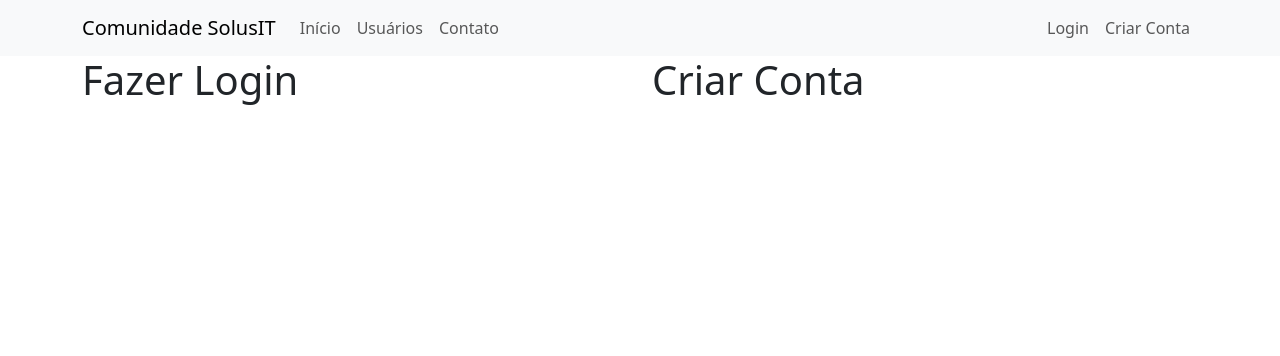
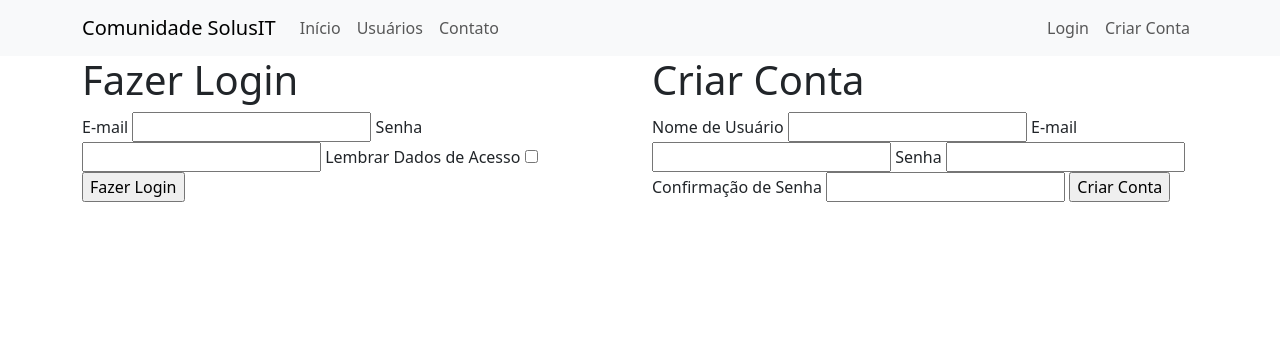
Before and after one commit to PQJonesBR/SiteComunidade, a Flask app: page /login in a window 1280 px wide. Shown: the top 356 px of the page. Run offline with Flask 3, Linux system fonts and the light colour scheme.

Commit message:
Commit para regularizar o repositório remoto

```diff
--- a/forms.py
+++ b/forms.py
@@ -1,16 +1,18 @@
 from flask_wtf import FlaskForm
-from wtforms import StringField, PasswordField, SubmitField
+from wtforms import StringField, PasswordField, SubmitField, BooleanField
 from wtforms.validators import DataRequired, Length, Email, EqualTo
 
+# Formulário para criar conta
 class FormCriarConta(FlaskForm):
     username = StringField('Nome de Usuário', validators = [DataRequired()])
     email = StringField('E-mail', validators = [DataRequired(), Email()])
     senha = PasswordField('Senha', validators = [DataRequired(), Length(6, 20)])
-    confirmacao = PasswordField('Confirmação de Senha', validators = [DataRequired(), EqualTo('senha')])
+    confirmacao_senha = PasswordField('Confirmação de Senha', validators = [DataRequired(), EqualTo('senha')])
     botao_submit_criarconta = SubmitField('Criar Conta')
 
-#teste
+# Formulário para criar o login
 class FormLogin(FlaskForm):
     email = StringField('E-mail', validators = [DataRequired(), Email()])
     senha = PasswordField('Senha', validators = [DataRequired(), Length(6, 20)])
+    lembrar_dados = BooleanField('Lembrar Dados de Acesso')
     botao_submit_login = SubmitField('Fazer Login')
--- a/main.py
+++ b/main.py
@@ -1,4 +1,5 @@
 from flask import Flask, render_template, url_for
+from forms import FormCriarConta, FormLogin
 
 app = Flask(__name__)
 
@@ -22,7 +23,9 @@ def usuarios():
 
 @app.route('/login')
 def login():
-    return render_template('login.html')
+    form_login = FormLogin()
+    form_criarconta = FormCriarConta()
+    return render_template('login.html', form_login = form_login, form_criarconta = form_criarconta)
 
 # debug=True -> garante que rode sem precisar pausar e rodar de novo
 if __name__ == '__main__':
--- a/templates/login.html
+++ b/templates/login.html
@@ -4,10 +4,30 @@
     <div class="container">
         <div class="row">
             <div class="col">
-                <h1>Fazer Login</h1>
+                <form method ="POST" action="">
+                    <h1>Fazer Login</h1>
+                    {{ form_login.email.label }}
+                    {{ form_login.email }}
+                    {{ form_login.senha.label }}
+                    {{ form_login.senha }}
+                    {{ form_login.lembrar_dados.label }}
+                    {{ form_login.lembrar_dados }}
+                    {{ form_login.botao_submit_login }}
+                </form>
             </div>
             <div class="col">
-                <h1>Criar Conta</h1>
+                <form method="POST" action="">
+                    <h1>Criar Conta</h1>
+                    {{ form_criarconta.username.label }}
+                    {{ form_criarconta.username }}
+                    {{ form_criarconta.email.label }}
+                    {{ form_criarconta.email }}
+                    {{ form_criarconta.senha.label }}
+                    {{ form_criarconta.senha }}
+                    {{ form_criarconta.confirmacao_senha.label }}
+                    {{ form_criarconta.confirmacao_senha }}
+                    {{ form_criarconta.botao_submit_criarconta }}
+                </form>
             </div>
 
         </div>
```
Also changed, not shown: README.md, templates/base.html (line endings or trailing spaces), templates/contato.html (line endings or trailing spaces), templates/home.html (line endings or trailing spaces), templates/navbar.html (line endings or trailing spaces), templates/usuarios.html (line endings or trailing spaces).
